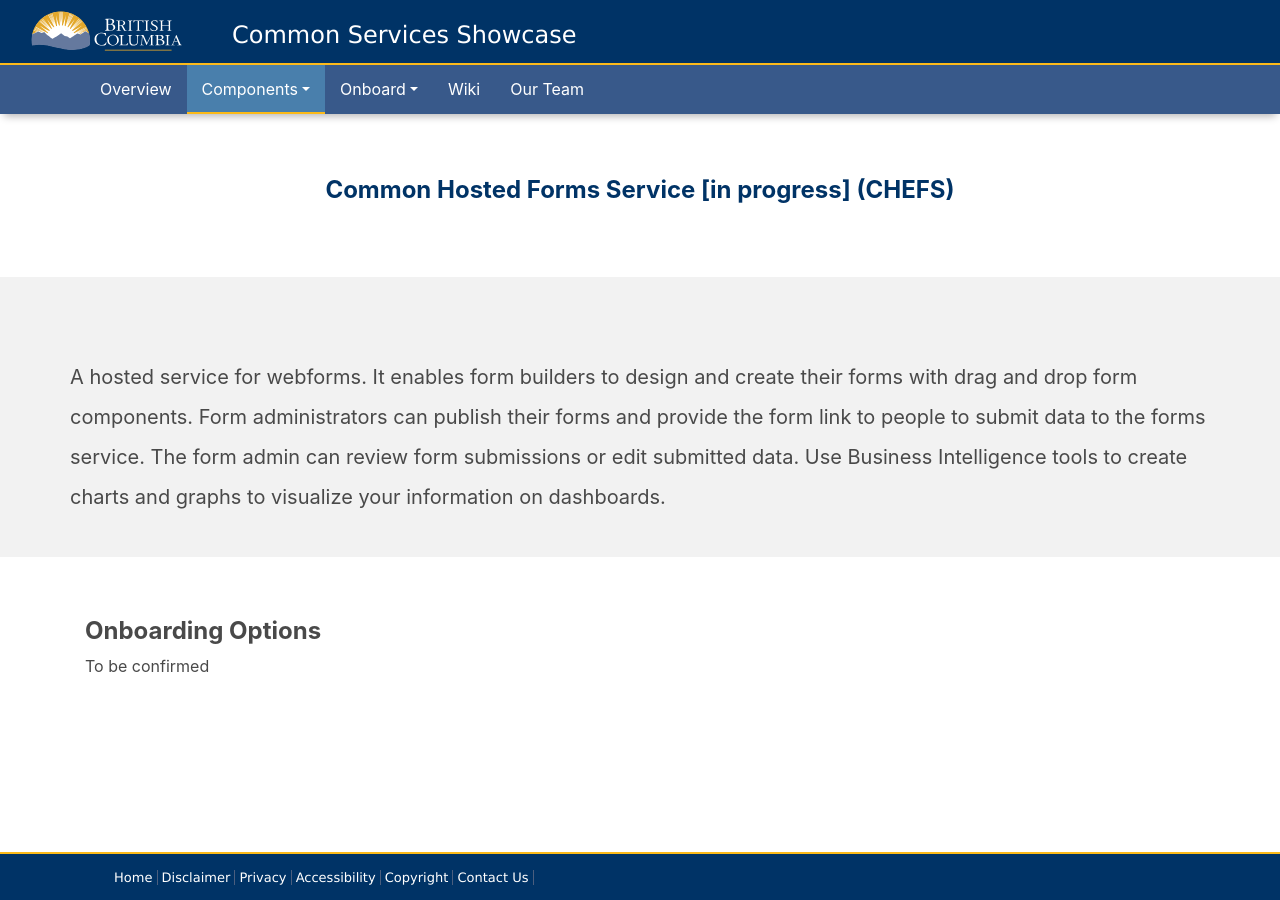
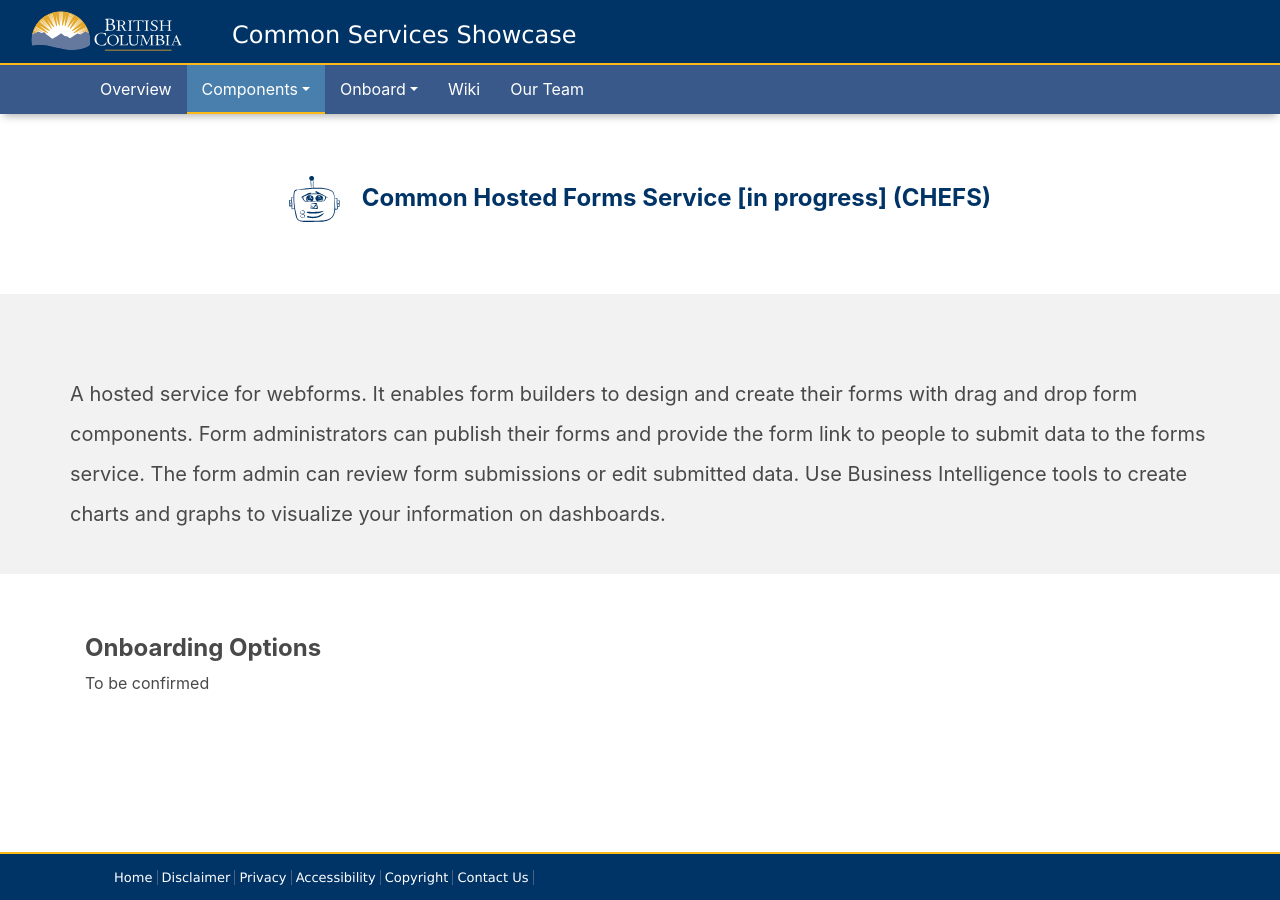
Before and after one commit to bcgov/common-service-showcase, a Jekyll site: the page built from collections/_services/chefs.md, in a window 1280 px wide. Built offline with Jekyll 4.4.1, drawn with Linux system fonts in a browser that asks for light colours; nearby versions of some CDN libraries.

Commit message:
added mascot

```diff
--- a/collections/_services/chefs.md
+++ b/collections/_services/chefs.md
@@ -17,7 +17,7 @@ urls:
   postman: n/a
   postmanHelp: n/a
 pictures:
-  icon:
+  icon: cheffy.svg
   header:
 
 showcaseDescription: >-
```
Also changed, not shown: assets/images/cheffy.svg (added).
